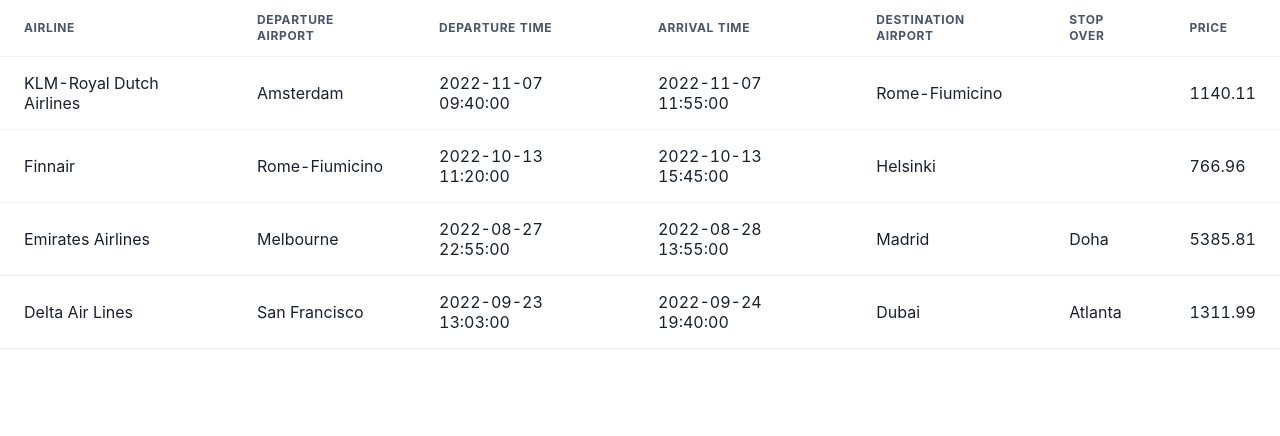
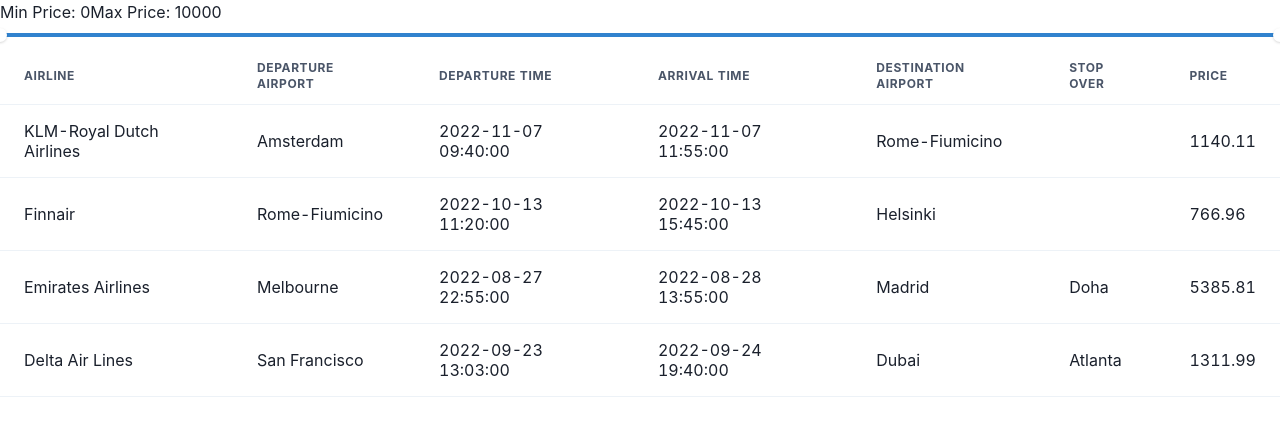
Before and after one commit to lach-j/FlightPub-3rd-Year-Project, a React (Create React App) app in the folder flightpub-ui/: page /searchResults in a window 1280 px wide. Shown: the top 436 px of the page. Built offline with nearby package versions, Linux system fonts and the light colour scheme.

Commit message:
Added price slider filter

```diff
--- a/flightpub-ui/src/pages/SearchResultsPage.tsx
+++ b/flightpub-ui/src/pages/SearchResultsPage.tsx
@@ -17,6 +17,10 @@
     Th,
     Tbody,
     Td,
+    RangeSlider,
+    RangeSliderTrack,
+    RangeSliderFilledTrack,
+    RangeSliderThumb,
 } from '@chakra-ui/react';
 import {
     TriangleDownIcon, TriangleUpIcon,
@@ -99,8 +103,10 @@
     const [results, setResults] = useState(flights);
     const [sortField, setSortField] = useState('DepartureTime');
     const [ascending, setAscending] = useState(true);
+    const [minPrice, setMinPrice] = useState(0);
+    const [maxPrice, setMaxPrice] = useState(10000);
+
     const sortByField = (field: string) => {
-        console.log(field)
         let order = -1;
         if (sortField === field) {
             order = ascending ? -1 : 1;
@@ -110,7 +116,30 @@
         setSortField(field)
     }
 
+    const filterByPrice = (val: number[]) => {
+        setMinPrice(val[0]);
+        setMaxPrice(val[1]);
+    }
+
     return (
+        <div>
+            <div>
+                Min Price: {minPrice}
+                Max Price: {maxPrice}
+            </div>
+            <RangeSlider
+                aria-label={['min', 'max']}
+                onChangeEnd={(val) => filterByPrice(val)}
+                min={0}
+                max={10000}
+                defaultValue={[0, 10000]}
+            >
+                <RangeSliderTrack>
+                    <RangeSliderFilledTrack />
+                </RangeSliderTrack>
+                <RangeSliderThumb index={0} />
+                <RangeSliderThumb index={1} />
+            </RangeSlider>
             <Table>
                 <Thead>
                     <Tr>
@@ -122,7 +151,12 @@
                     </Tr>
                 </Thead>
                 <Tbody>
-                {results.map((result: any) =>
+                    {results.filter(function(result) {
+                        if (result.Price < minPrice || result.Price > maxPrice) {
+                            return false;
+                        }
+                        return true
+                    }).map((result: any) =>
                         <Tr>
                             {columns.map((column) =>
                                 <Td>{result[column.accessor]}</Td>
@@ -131,5 +165,6 @@
                     )}
                 </Tbody>
             </Table>
+        </div>
     )
 }
```
Lines whose indentation alone changed are shown as unchanged.
